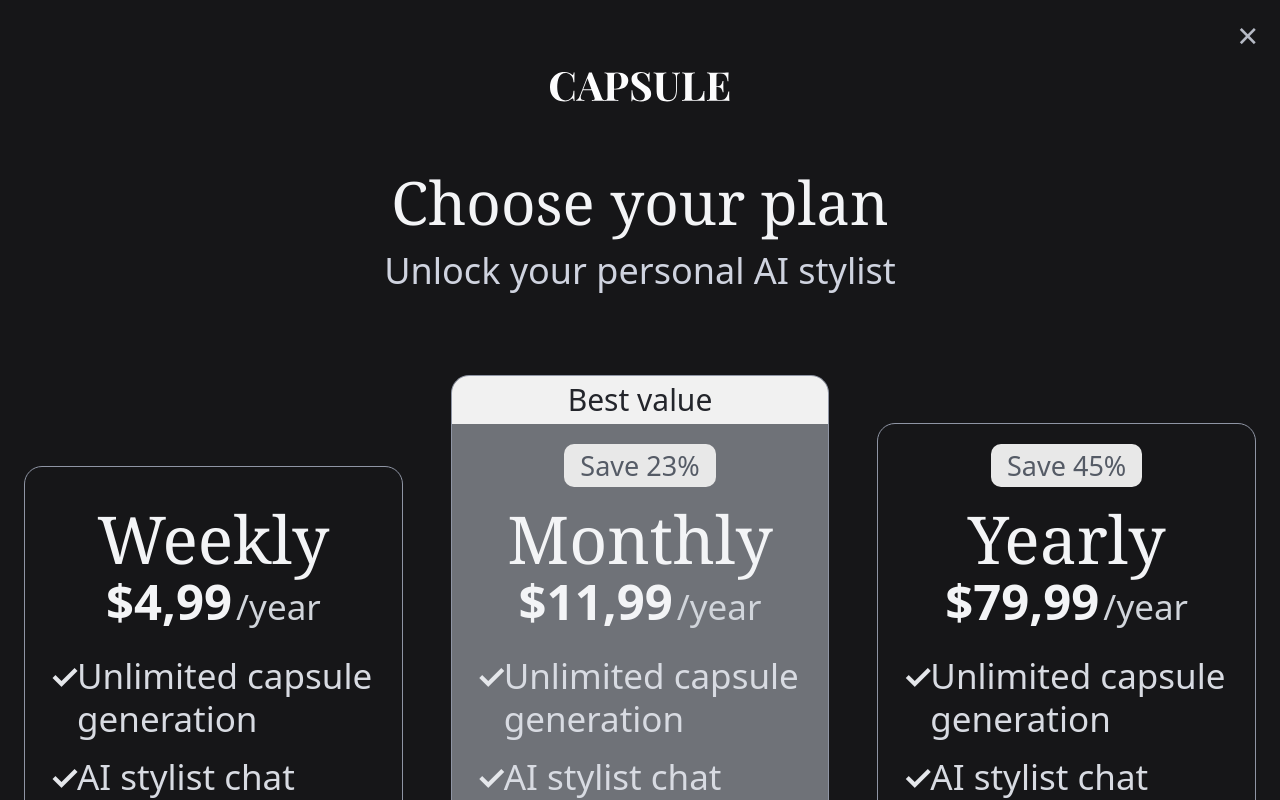
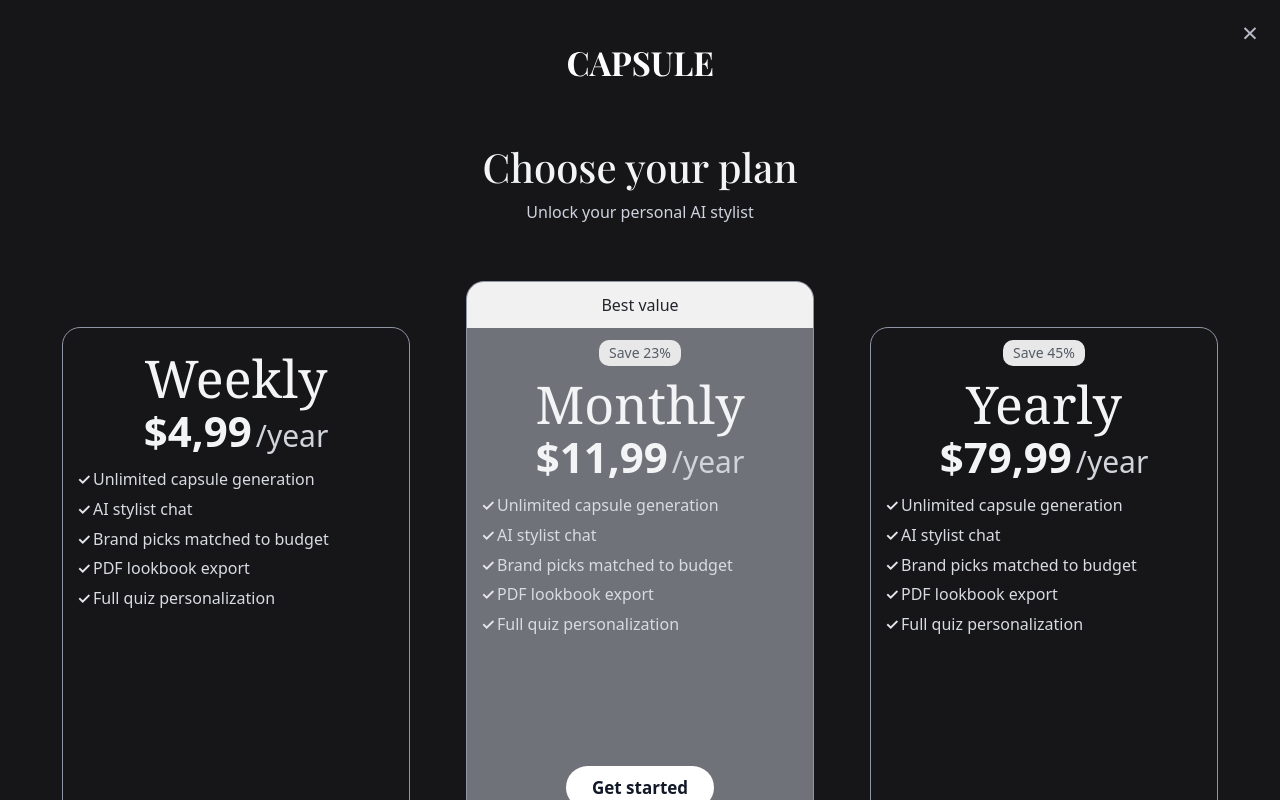
Before and after one commit to teiatan/ui-hackaton-14-03-2026, a React (Vite) app: page /page-3 in a window 1280 px wide. Shown: the top 800 px of the page. Built offline with nearby package versions, Linux system fonts and the light colour scheme; what @fal-ai/client would draw is missing.

Commit message:
style: payment

```diff
--- a/index.html
+++ b/index.html
@@ -4,6 +4,9 @@
     <meta charset="UTF-8" />
     <link rel="icon" type="image/svg+xml" href="/favicon.svg" />
     <meta name="viewport" content="width=device-width, initial-scale=1.0" />
+    <link rel="preconnect" href="https://fonts.googleapis.com" />
+    <link rel="preconnect" href="https://fonts.gstatic.com" crossorigin />
+    <link href="https://fonts.googleapis.com/css2?family=Inter:wght@400;500;600;700&family=Playfair+Display:wght@400;500;600;700&display=swap" rel="stylesheet" />
     <title>ui-hackaton-14-03-2026</title>
   </head>
   <body>
--- a/src/index.css
+++ b/src/index.css
@@ -883,7 +883,7 @@
   flex-direction: column;
   align-items: center;
   text-align: center;
-  padding: 72px 24px 48px;
+  padding: 52px 24px 42px;
   box-sizing: border-box;
   position: relative;
 }
@@ -894,7 +894,7 @@
   right: 22px;
   color: #b6bac5;
   text-decoration: none;
-  font-size: 36px;
+  font-size: 28px;
   line-height: 1;
   font-weight: 300;
 }
@@ -905,37 +905,45 @@
 
 .pricing-brand {
   margin: 0;
-  width: 180px;
+  width: 145px;
   height: auto;
   display: block;
 }
 
 .pricing-title {
   margin: 70px 0 0;
-  font-family: Georgia, 'Times New Roman', serif;
-  font-size: 60px;
+  font-family: 'Playfair Display', Georgia, 'Times New Roman', serif;
+  font-size: 40px;
   line-height: 1;
   font-weight: 500;
   color: #f3f4f6;
+  width: fit-content;
+  max-width: 100%;
+  white-space: nowrap;
+  align-self: center;
 }
 
 .pricing-subtitle {
   margin: 14px 0 0;
-  font-size: 36px;
+  font-size: 16px;
   line-height: 1.4;
   color: #cfd3df;
 }
 
 .pricing-grid {
-  width: min(1300px, 100%);
-  margin-top: 78px;
+  width: 1156px;
+  max-width: 100%;
+  margin-top: 58px;
   display: grid;
-  grid-template-columns: repeat(3, minmax(0, 1fr));
-  gap: 48px;
-  align-items: end;
+  grid-template-columns: repeat(3, 348px);
+  gap: 56px;
+  justify-content: center;
+  align-items: start;
 }
 
 .pricing-card {
+  width: 348px;
+  height: 543px;
   border: 1px solid #8f95a4;
   border-radius: 18px;
   background: #161618;
@@ -945,24 +953,28 @@
   overflow: hidden;
 }
 
+.pricing-card:not(.pricing-card--highlighted) {
+  margin-top: 46px;
+}
+
 .pricing-card--highlighted {
   background: #6f7278;
 }
 
 .pricing-top-badge {
   margin: 0;
-  min-height: 48px;
+  height: 46px;
   display: flex;
   align-items: center;
   justify-content: center;
   background: #f1f1f1;
   color: #23252b;
-  font-size: 30px;
+  font-size: 16px;
   line-height: 1;
 }
 
 .pricing-card-body {
-  padding: 20px 24px 18px;
+  padding: 12px 14px 14px;
   display: flex;
   flex-direction: column;
   flex: 1;
@@ -973,19 +985,19 @@
   background: #e8e8e8;
   color: #555b66;
   border-radius: 10px;
-  padding: 8px 16px;
-  font-size: 27px;
+  padding: 6px 10px;
+  font-size: 14px;
   line-height: 1;
 }
 
 .pricing-head {
-  margin-top: 18px;
+  margin-top: 12px;
 }
 
 .pricing-head h2 {
   margin: 0;
   font-family: Georgia, 'Times New Roman', serif;
-  font-size: 66px;
+  font-size: 52px;
   font-weight: 500;
   line-height: 1;
   color: #f3f4f6;
@@ -1001,32 +1013,32 @@
 }
 
 .pricing-price strong {
-  font-size: 49px;
+  font-size: 42px;
   line-height: 1;
 }
 
 .pricing-price span {
-  font-size: 35px;
+  font-size: 30px;
   line-height: 1;
   color: #d1d5db;
 }
 
 .pricing-feature-list {
   list-style: none;
-  margin: 28px 0 0;
+  margin: 18px 0 0;
   padding: 0;
   display: flex;
   flex-direction: column;
-  gap: 14px;
+  gap: 10px;
   text-align: left;
 }
 
 .pricing-feature-list li {
   color: #d8dbe2;
-  font-size: 35px;
+  font-size: 16px;
   line-height: 1.24;
   position: relative;
-  padding-left: 28px;
+  padding-left: 16px;
 }
 
 .pricing-feature-list li::before {
@@ -1043,19 +1055,19 @@
   justify-content: center;
   align-items: center;
   width: fit-content;
-  margin: 36px auto 0;
-  padding: 14px 40px;
+  margin: auto auto 0;
+  padding: 10px 26px;
   border-radius: 999px;
   background: #ffffff;
   color: #111827;
-  font-size: 40px;
+  font-size: 17px;
   font-weight: 600;
 }
 
 .pricing-note {
-  margin: 42px 0 0;
+  margin: 30px 0 0;
   color: #cfd3df;
-  font-size: 30px;
+  font-size: 14px;
 }
 
 .api-status-card {
```
